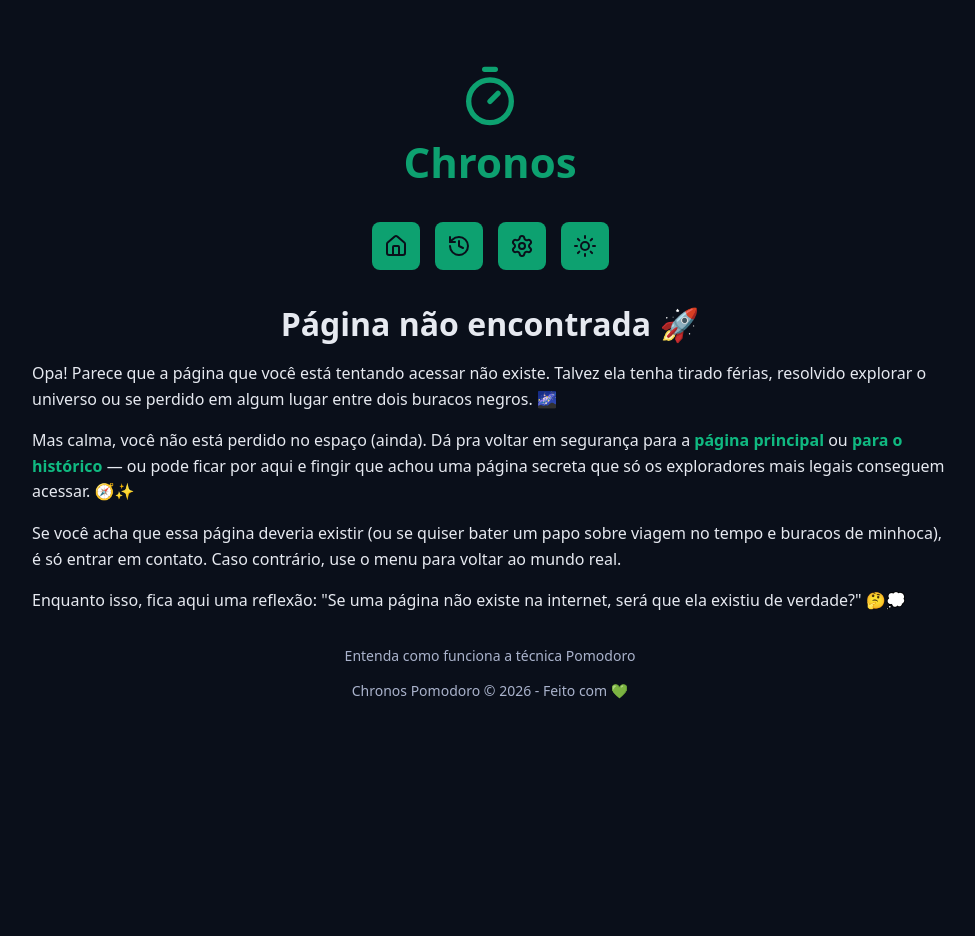
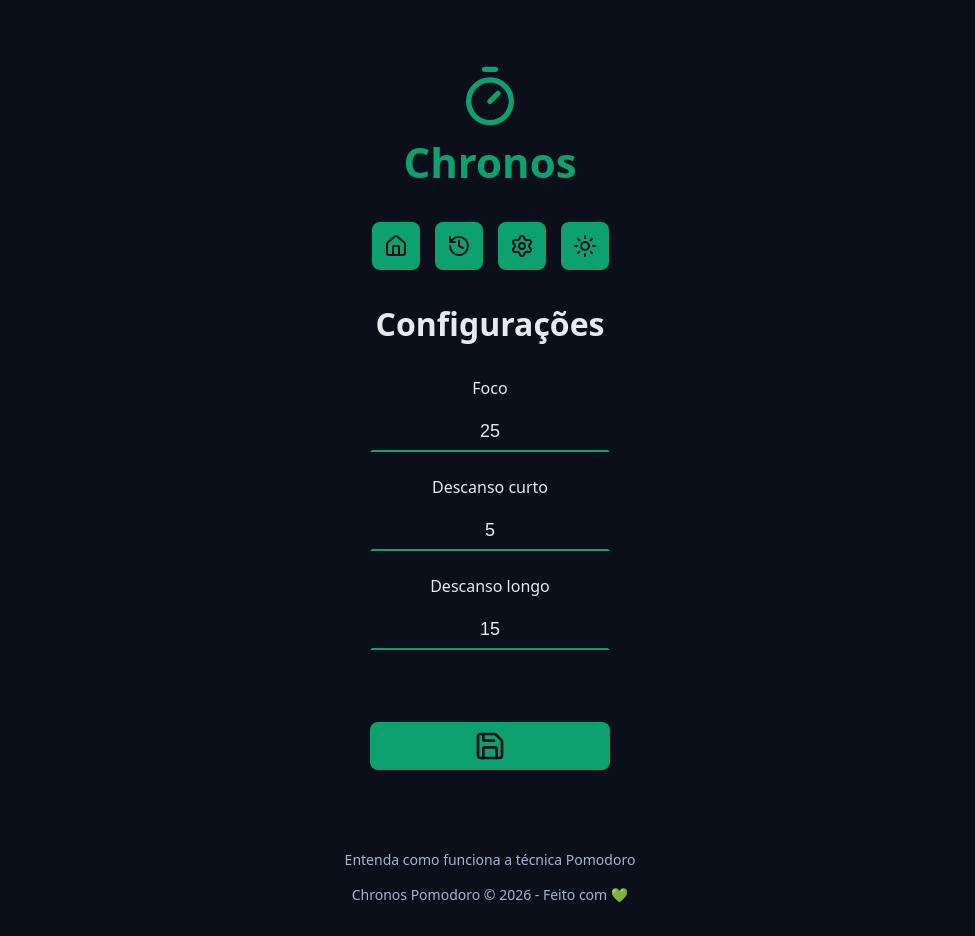
Before and after one commit to matheusjbk/chronos-pomodoro, a React (Vite) app: page /settings in a window 1280 px wide. Shown: the whole page, without its empty margins (150-1125 px from the left). Before the commit the page ends 800 px from the top, so only its background shows below. Built offline with nearby package versions, Linux system fonts and the light colour scheme.

Commit message:
feat: adding settings page

```diff
--- a/src/components/Input/style.module.css
+++ b/src/components/Input/style.module.css
@@ -8,6 +8,7 @@
   border: 0.2rem solid transparent;
   border-bottom: 0.2rem solid var(--primary);
   transition: all 150ms ease-in-out;
+  min-width: 24rem;
 }
 
 .input:focus {
@@ -25,3 +26,9 @@
   border-bottom: 0.2rem solid var(--disabled);
   color: var(--text-muted);
 }
+
+input::-webkit-outer-spin-button,
+input::-webkit-inner-spin-button {
+  -webkit-appearance: none;
+  margin: 0;
+}
--- /dev/null
+++ b/src/components/SettingsForm/index.tsx
@@ -0,0 +1,114 @@
+import { SaveIcon } from 'lucide-react';
+import { Button } from '../Button';
+import { Input } from '../Input';
+import { useRef } from 'react';
+
+import styles from './style.module.css';
+import { useTaskContext } from '../../contexts/TaskContext/useTaskContext';
+import { showMessage } from '../../adapters/showMessage';
+import { TaskActionTypes } from '../../contexts/TaskContext/taskActions';
+
+export function SettingsForm() {
+  const { state, dispatch } = useTaskContext();
+
+  const workTimeRef = useRef<HTMLInputElement>(null);
+  const shortBreakTimeRef = useRef<HTMLInputElement>(null);
+  const longBreakTimeRef = useRef<HTMLInputElement>(null);
+
+  function handleSaveSettings(e: React.FormEvent<HTMLFormElement>) {
+    e.preventDefault();
+
+    showMessage.dismiss();
+
+    const formErrors = [];
+
+    const workTime = Number(workTimeRef.current?.value);
+    const shortBreakTime = Number(shortBreakTimeRef.current?.value);
+    const longBreakTime = Number(longBreakTimeRef.current?.value);
+
+    if (
+      isNaN(Number(workTime)) ||
+      isNaN(Number(shortBreakTime)) ||
+      isNaN(Number(longBreakTime))
+    ) {
+      formErrors.push('Digite apenas números em todos os campos.');
+    }
+
+    if (workTime < 1 || workTime > 90) {
+      formErrors.push('O tempo de foco deve ser entre 1 e 90 minutos.');
+    }
+
+    if (shortBreakTime < 1 || shortBreakTime > 30) {
+      formErrors.push(
+        'O tempo de descanso curto deve ser entre 1 e 30 minutos.',
+      );
+    }
+
+    if (longBreakTime < 1 || longBreakTime > 60) {
+      formErrors.push(
+        'O tempo de descanso longo deve ser entre 1 e 60 minutos.',
+      );
+    }
+
+    if (formErrors.length > 0) {
+      formErrors.forEach(error => showMessage.error(error));
+      return;
+    }
+
+    dispatch({
+      type: TaskActionTypes.CHANGE_SETTINGS,
+      payload: {
+        workTime,
+        shortBreakTime,
+        longBreakTime,
+      },
+    });
+
+    showMessage.success('Configurações salvas');
+  }
+
+  return (
+    <form action='' className={styles.form} onSubmit={handleSaveSettings}>
+      <div className={styles.formRow}>
+        <Input
+          id='workTime'
+          labelText='Foco'
+          ref={workTimeRef}
+          defaultValue={state.config.workTime}
+          type='number'
+          min='1'
+          max='90'
+        />
+      </div>
+      <div className={styles.formRow}>
+        <Input
+          id='shortBreakTime'
+          labelText='Descanso curto'
+          ref={shortBreakTimeRef}
+          defaultValue={state.config.shortBreakTime}
+          type='number'
+          min='1'
+          max='30'
+        />
+      </div>
+      <div className={styles.formRow}>
+        <Input
+          id='longBreakTime'
+          labelText='Descanso longo'
+          ref={longBreakTimeRef}
+          defaultValue={state.config.longBreakTime}
+          type='number'
+          min='1'
+          max='60'
+        />
+      </div>
+      <div className={styles.formRow}>
+        <Button
+          icon={<SaveIcon />}
+          aria-label='Salvar configurações'
+          title='Salvar configurações'
+        />
+      </div>
+    </form>
+  );
+}
--- /dev/null
+++ b/src/components/SettingsForm/style.module.css
@@ -0,0 +1,15 @@
+.form {
+  display: flex;
+  flex-direction: column;
+  justify-content: center;
+  align-items: center;
+  gap: 2.4rem;
+}
+
+.formRow {
+  display: flex;
+  flex-direction: column;
+  justify-content: center;
+  align-items: center;
+  gap: 1.2rem;
+}
--- a/src/contexts/TaskContext/taskActions.ts
+++ b/src/contexts/TaskContext/taskActions.ts
@@ -1,4 +1,5 @@
 import type { TaskModel } from '../../models/TaskModel';
+import type { TaskStateModel } from '../../models/TaskStateModel';
 
 export const TaskActionTypes = {
   START_TASK: 'START_TASK',
@@ -6,6 +7,7 @@ export const TaskActionTypes = {
   INTERRUPT_TASK: 'INTERRUPT_TASK',
   COMPLETE_TASK: 'COMPLETE_TASK',
   RESET_STATE: 'RESET_STATE',
+  CHANGE_SETTINGS: 'CHANGE_SETTINGS',
 } as const;
 
 export type TaskActionModel =
@@ -18,6 +20,10 @@ export type TaskActionModel =
       payload: { secondsRemaining: number };
     }
   | {
+      type: typeof TaskActionTypes.CHANGE_SETTINGS;
+      payload: TaskStateModel['config'];
+    }
+  | {
       type: typeof TaskActionTypes.INTERRUPT_TASK;
     }
   | {
--- a/src/contexts/TaskContext/taskReducer.ts
+++ b/src/contexts/TaskContext/taskReducer.ts
@@ -1,7 +1,6 @@
 import type { TaskStateModel } from '../../models/TaskStateModel';
 import { formatSecondsToMinutes } from '../../utils/formatSecondsToMinutes';
 import { getNextCycle } from '../../utils/getNextCycle';
-import { initialTaskState } from './initialTaskState';
 import { TaskActionTypes, type TaskActionModel } from './taskActions';
 
 export function taskReducer(
@@ -59,7 +58,20 @@ export function taskReducer(
       };
     }
     case TaskActionTypes.RESET_STATE: {
-      return { ...initialTaskState };
+      return {
+        ...state,
+        tasks: [],
+        secondsRemaining: 0,
+        formattedSecondsRemaining: '00:00',
+        activeTask: null,
+        currentCycle: 0,
+      };
+    }
+    case TaskActionTypes.CHANGE_SETTINGS: {
+      return {
+        ...state,
+        config: action.payload,
+      };
     }
     default: {
       return state;
--- /dev/null
+++ b/src/pages/Settings/index.tsx
@@ -0,0 +1,18 @@
+import { Container } from '../../components/Container';
+import { Heading } from '../../components/Heading';
+import { SettingsForm } from '../../components/SettingsForm';
+import { MainTemplate } from '../../templates/MainTemplate';
+
+export function Settings() {
+  return (
+    <MainTemplate>
+      <Container>
+        <Heading>Configurações</Heading>
+      </Container>
+
+      <Container>
+        <SettingsForm />
+      </Container>
+    </MainTemplate>
+  );
+}
--- a/src/routers/MainRouter/index.tsx
+++ b/src/routers/MainRouter/index.tsx
@@ -4,6 +4,7 @@ import { AboutPomodoro } from '../../pages/AboutPomodoro';
 import { NotFound } from '../../pages/NotFound';
 import { useEffect } from 'react';
 import { History } from '../../pages/History';
+import { Settings } from '../../pages/Settings';
 
 function ScrollToTop() {
   const { pathname } = useLocation();
@@ -21,6 +22,7 @@ export function MainRouter() {
       <Routes>
         <Route path='/' element={<Home />} />
         <Route path='/history/' element={<History />} />
+        <Route path='/settings/' element={<Settings />} />
         <Route path='/about-pomodoro/' element={<AboutPomodoro />} />
         <Route path='*' element={<NotFound />} />
       </Routes>
```
